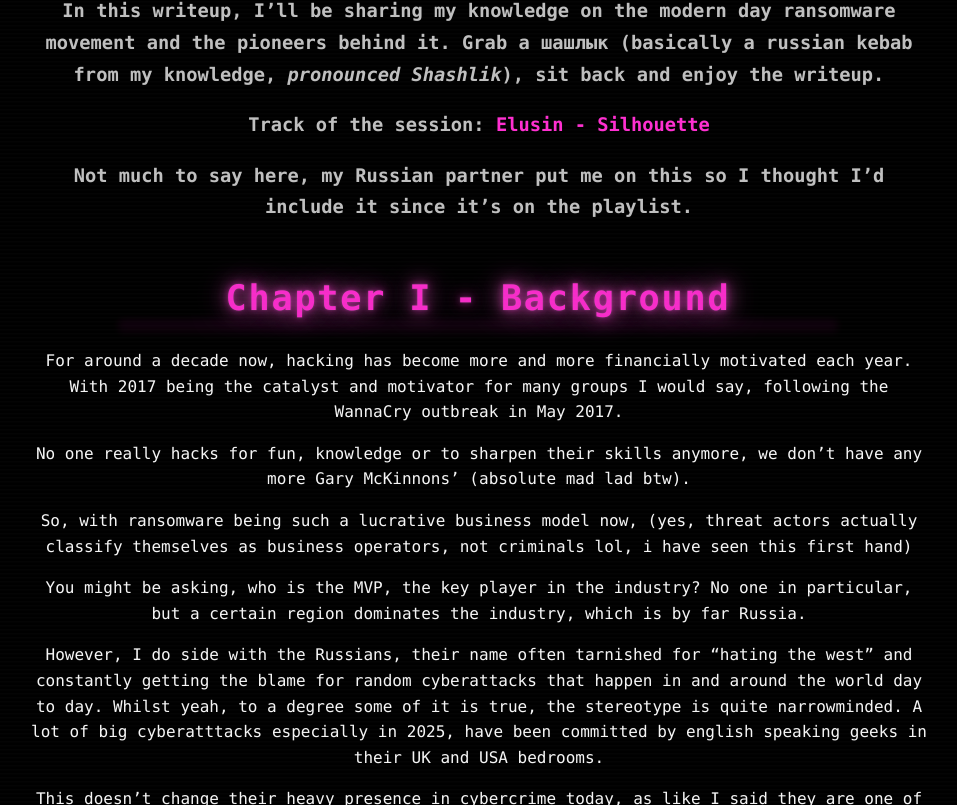
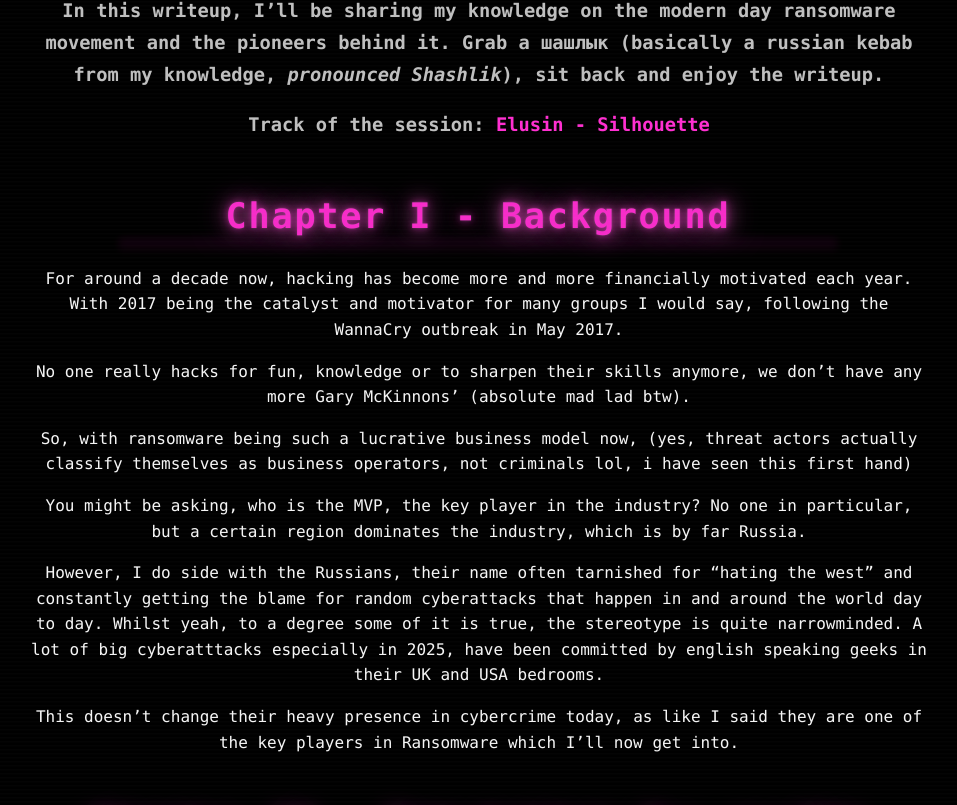
Before and after one commit to 0xhtw/0xhtw.github.io, a Jekyll site: the page built from writeups/defence1.md, in a window 1280 px wide and 900 px high, scrolled down 593 px, cut to the strip 95-900 px from the top of the window. Shown: the whole strip, without its empty margins (161-1118 px from the left). Built offline with Jekyll 4.4.1, drawn with Linux system fonts in a browser that asks for light colours; our own code applies the rules of GitHub Pages for plain Markdown files.

Commit message:
Update defence1.md

```diff
--- a/writeups/defence1.md
+++ b/writeups/defence1.md
@@ -6,8 +6,6 @@
 
 
 ### Track of the session: [Elusin - Silhouette ](https://www.youtube.com/watch?v=gpXAKU_yDy4)
-
-### Not much to say here, my Russian partner put me on this so I thought I'd include it since it's on the playlist.
 
 
 
```
